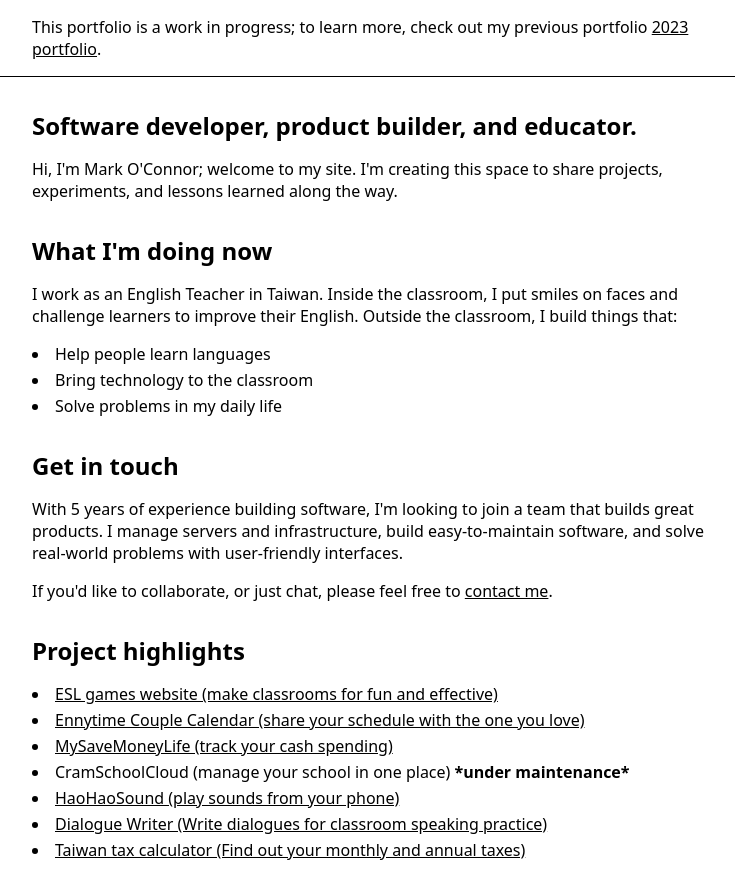
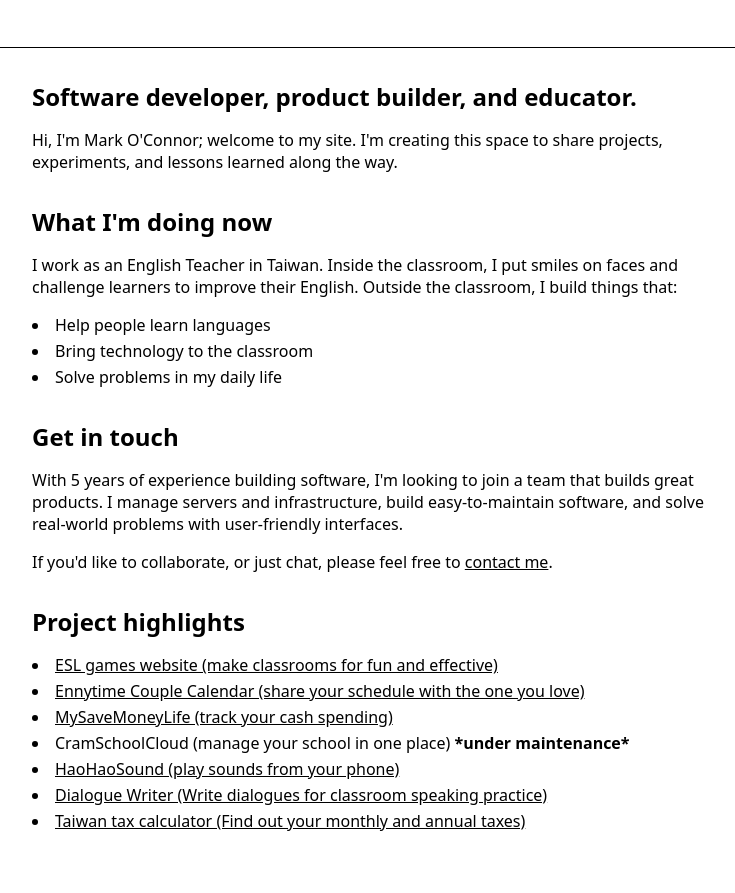
Before and after one commit to markoco14/portfolio-2026, a FastAPI app: page / in a window 1280 px wide. Shown: the whole page, without its empty margins (258-993 px from the left). After the commit the page ends 831 px from the top, so only its background shows below. Run offline with FastAPI, Linux system fonts and the light colour scheme.

Commit message:
remove link to old portfolio

```diff
--- a/templates/index.html
+++ b/templates/index.html
@@ -39,6 +39,7 @@
         }
 
         .header {
+            min-height: 3rem;
             border-bottom: 1px solid black;
             margin-bottom: 2rem;
         }
@@ -56,9 +57,6 @@
 </head>
 <body>
     <header class="header">
-        <div class="wrapper">
-            <p>This portfolio is a work in progress; to learn more, check out my previous portfolio <a href="https://old.markodevo.com" target="_blank" rel="noopener noreferrer">2023 portfolio</a>.</p>
-        </div>
     </header>
     <div class="wrapper">
         <section>
```
